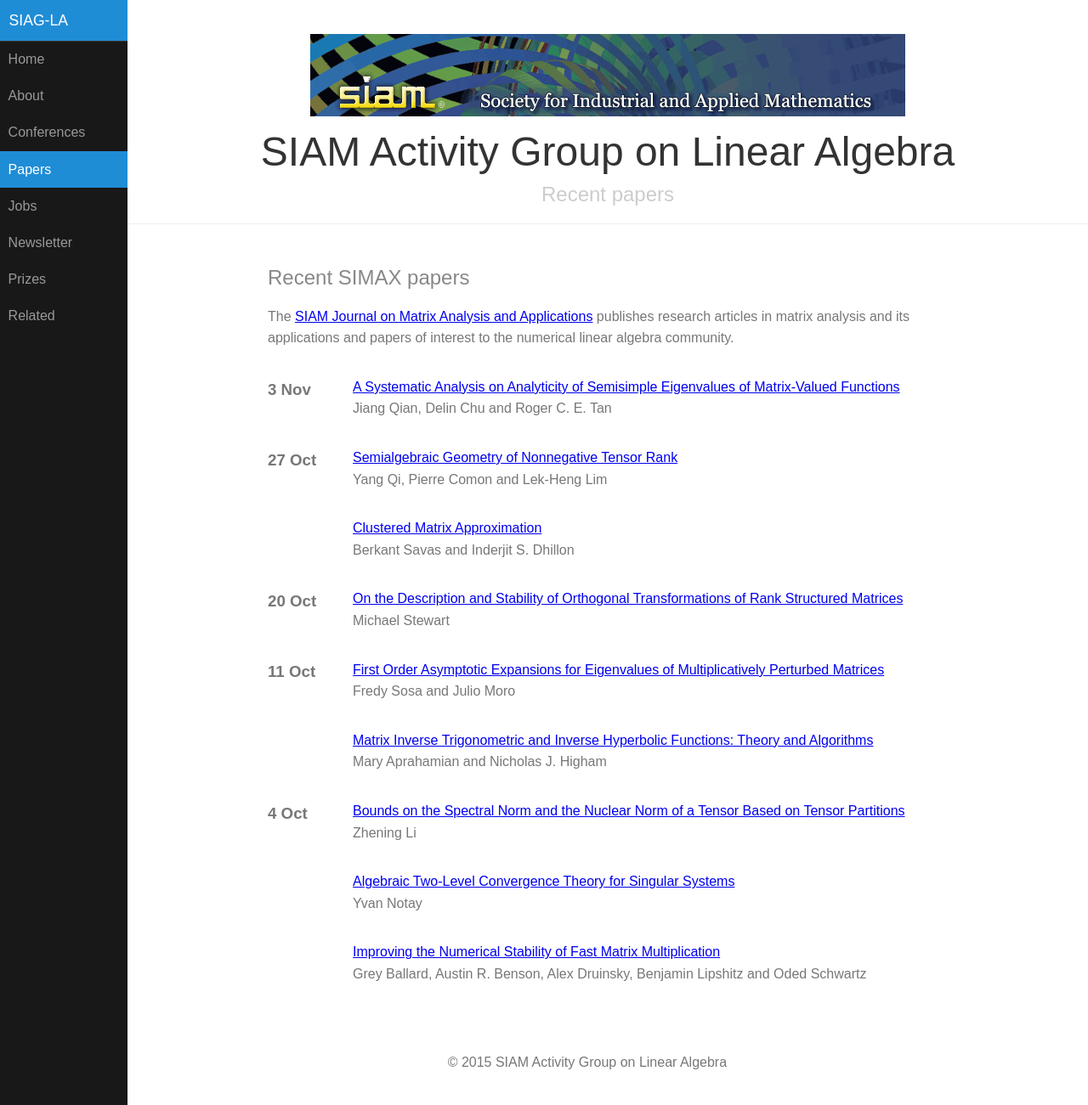
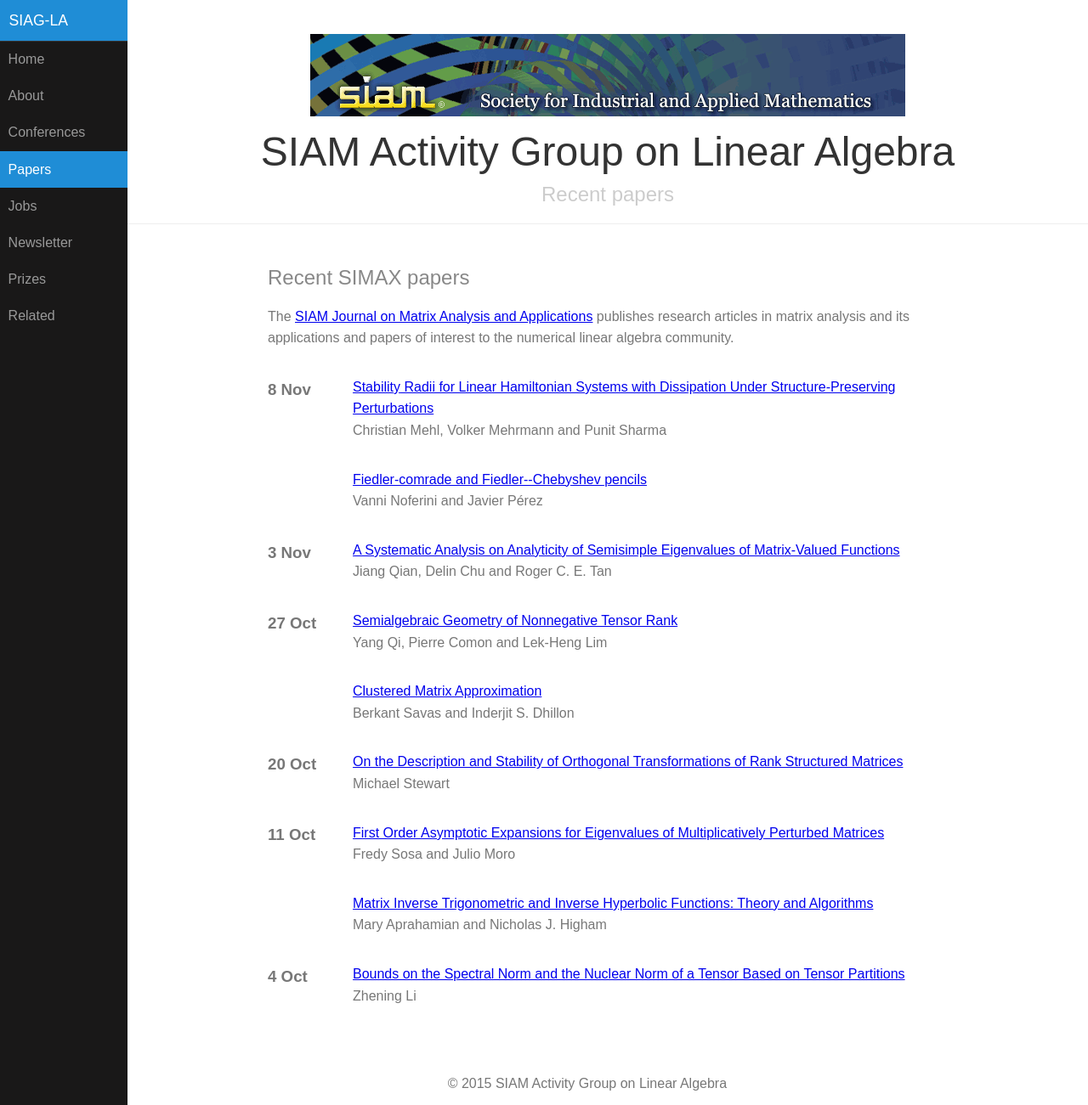
Before and after one commit to dbindel/siagla, a Jekyll site: the page built from simax.html, in a window 1280 px wide and 1301 px high. Shown: the whole window at 85% size. Built offline with Jekyll 4.4.1, drawn with Linux system fonts in a browser that asks for light colours.

Commit message:
Automated updates to simax.yml

```diff
--- a/_data/simax.yml
+++ b/_data/simax.yml
@@ -1908,3 +1908,20 @@
   title: A Systematic Analysis on Analyticity of Semisimple Eigenvalues of Matrix-Valued
     Functions
   volume: '37'
+- authors: Vanni Noferini and Javier P&#233;rez
+  date: '2016-11-08T08:00:00Z'
+  doi: doi:10.1137/16M1055943
+  link: http://epubs.siam.org/doi/abs/10.1137/16M1055943?ai=s7&mi=3ezuvv&af=R
+  pp_end: '1624'
+  pp_start: '1600'
+  title: Fiedler-comrade and Fiedler--Chebyshev pencils
+  volume: '37'
+- authors: Christian Mehl, Volker Mehrmann and Punit Sharma
+  date: '2016-11-08T08:00:00Z'
+  doi: doi:10.1137/16M1067330
+  link: http://epubs.siam.org/doi/abs/10.1137/16M1067330?ai=s7&mi=3ezuvv&af=R
+  pp_end: '1654'
+  pp_start: '1625'
+  title: Stability Radii for Linear Hamiltonian Systems with Dissipation Under Structure-Preserving
+    Perturbations
+  volume: '37'
```
